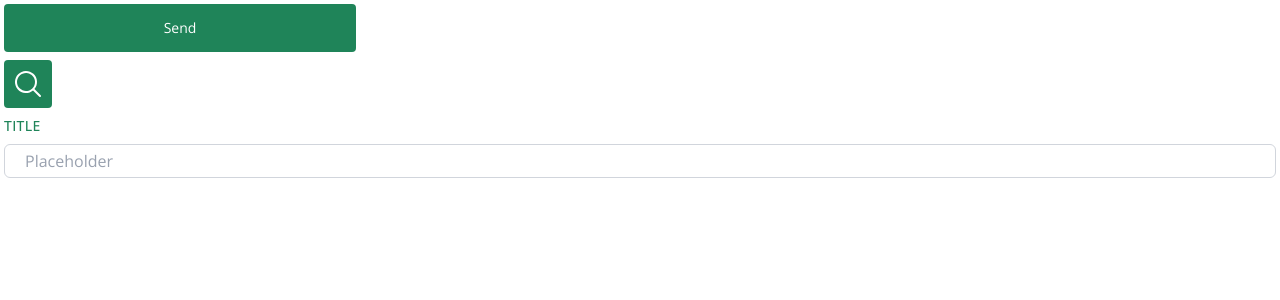
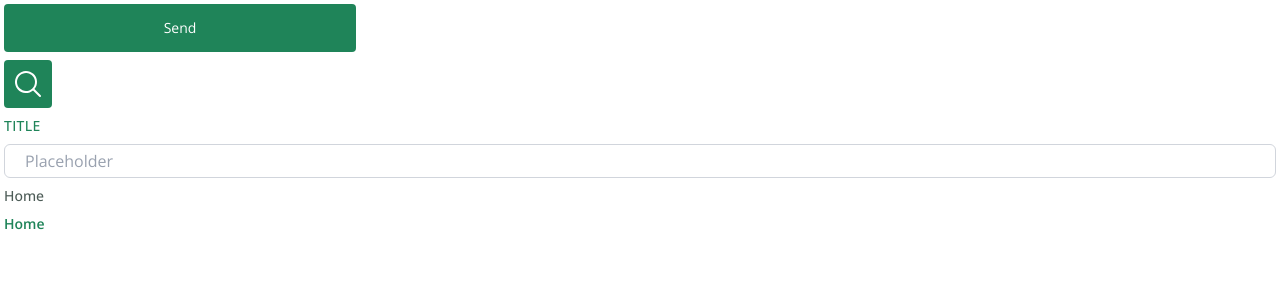
Before and after one commit to jotadagostin/refund-3.0, a React (Vite) app in the folder refund/: page / in a window 1280 px wide. Shown: the top 300 px of the page. Built offline with nearby package versions, Linux system fonts and the light colour scheme.

Commit message:
new component
Component NavLink ready to work

```diff
--- a/refund/src/App.tsx
+++ b/refund/src/App.tsx
@@ -1,6 +1,7 @@
 import Button from "./components/button";
 import { ButtonSearch } from "./components/buttonSearch";
 import { Input } from "./components/input";
+import { NavLink } from "./components/navlink";
 
 function App() {
   return (
@@ -8,6 +9,8 @@ function App() {
       <Button size="md">Send</Button>
       <ButtonSearch size="md" />
       <Input label="Title" placeholder="Placeholder" inputSize="lg" />
+      <NavLink>Home</NavLink>
+      <NavLink variant="active">Home</NavLink>
     </div>
   );
 }
--- /dev/null
+++ b/refund/src/components/navlink.tsx
@@ -0,0 +1,32 @@
+// nav-link.ts
+import { tv } from "tailwind-variants";
+
+const navLink = tv({
+  base: [
+    "text-sm",
+    "font-medium",
+    "transition-colors",
+    "duration-200",
+    "cursor-pointer",
+  ],
+
+  variants: {
+    variant: {
+      default: "text-[var(--gray-200)] hover:text-[var(--green-100)]",
+      active: "text-[var(--green-100)] font-semibold",
+    },
+  },
+
+  defaultVariants: {
+    variant: "default",
+  },
+});
+
+type NavLinkProps = {
+  variant?: "default" | "active";
+  children: React.ReactNode;
+};
+
+export function NavLink({ variant, children }: NavLinkProps) {
+  return <a className={navLink({ variant })}>{children}</a>;
+}
```
